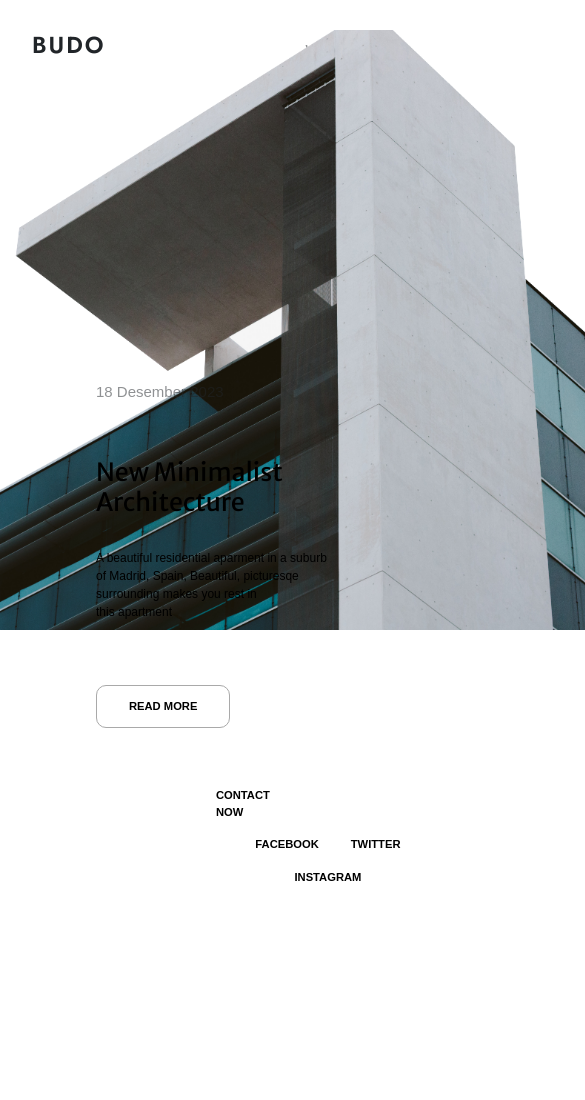
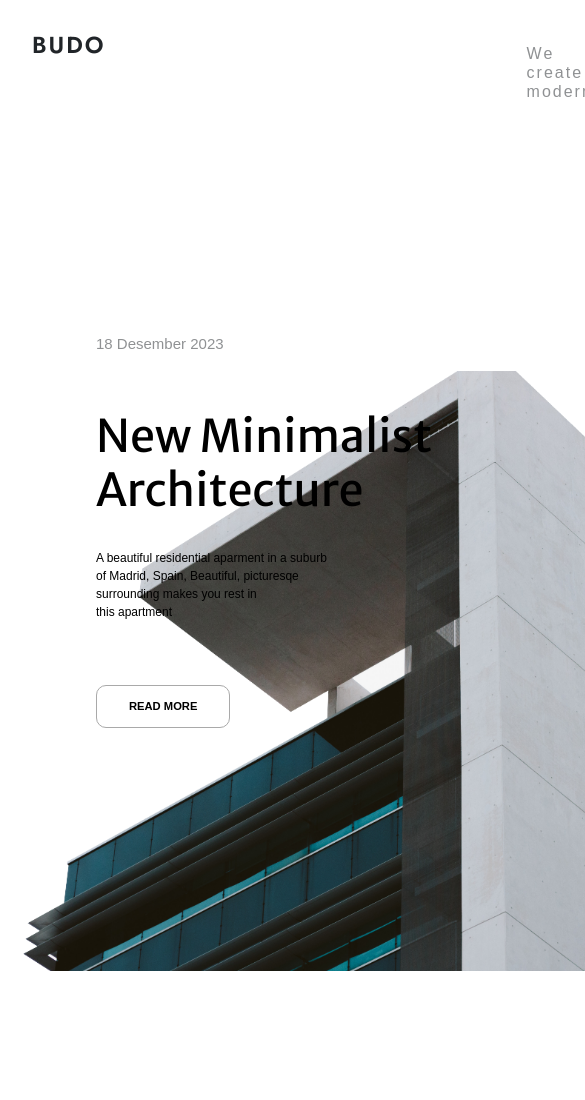
Before and after one commit to shanuka55/Elzian_Agro_Internship-Task, a plain HTML site: page src/index.html in a window 390 px wide. Shown: the top 1100 px of the page, 585 px wide, since content can reach past the window. Before the commit the page ends 894 px from the top, so only its background shows below. Drawn offline with nearby package versions, Linux system fonts and the light colour scheme; a web font is replaced by a local one.

Commit message:
mobile large size responsived

```diff
--- a/src/CSS/Home.css
+++ b/src/CSS/Home.css
@@ -195,17 +195,34 @@ h1,h4,p,a{
         width: 450px;
     }
 }
-
-
-@media screen and (max-width: 425px){
-
-
-    .image{
+@media screen and (max-width: 426px){
+    .image {
         width: 700px;
         height: 600px;
-        left: -100px;
-        bottom: 110px;
+        left: 23px;
+        bottom: -229px;
     }
 
+    .Text-Section {
+        bottom: 20px;
+        padding: 6rem;
+        width: 532px;
+    }
 
+    .Text-Section h1 {
+        font-size: 45px;
+    }
+
+    .name h6 {
+        margin-left: 421px;
+        margin-top: 12px;
+    }
+
+    .contact-menu {
+        bottom: -410px;
+        left: 19px;
+    }
+    #contact-now {
+        margin-right: 13px;
+    }
 }
```
